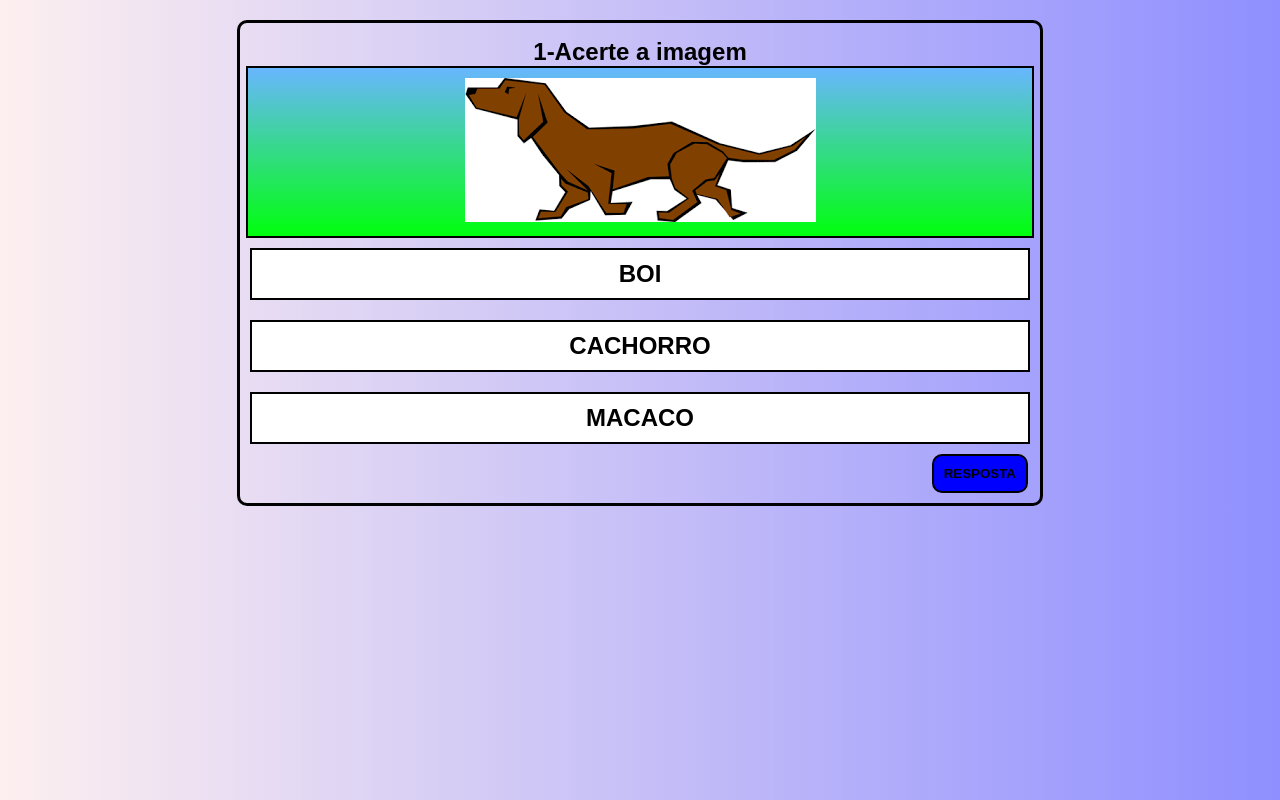
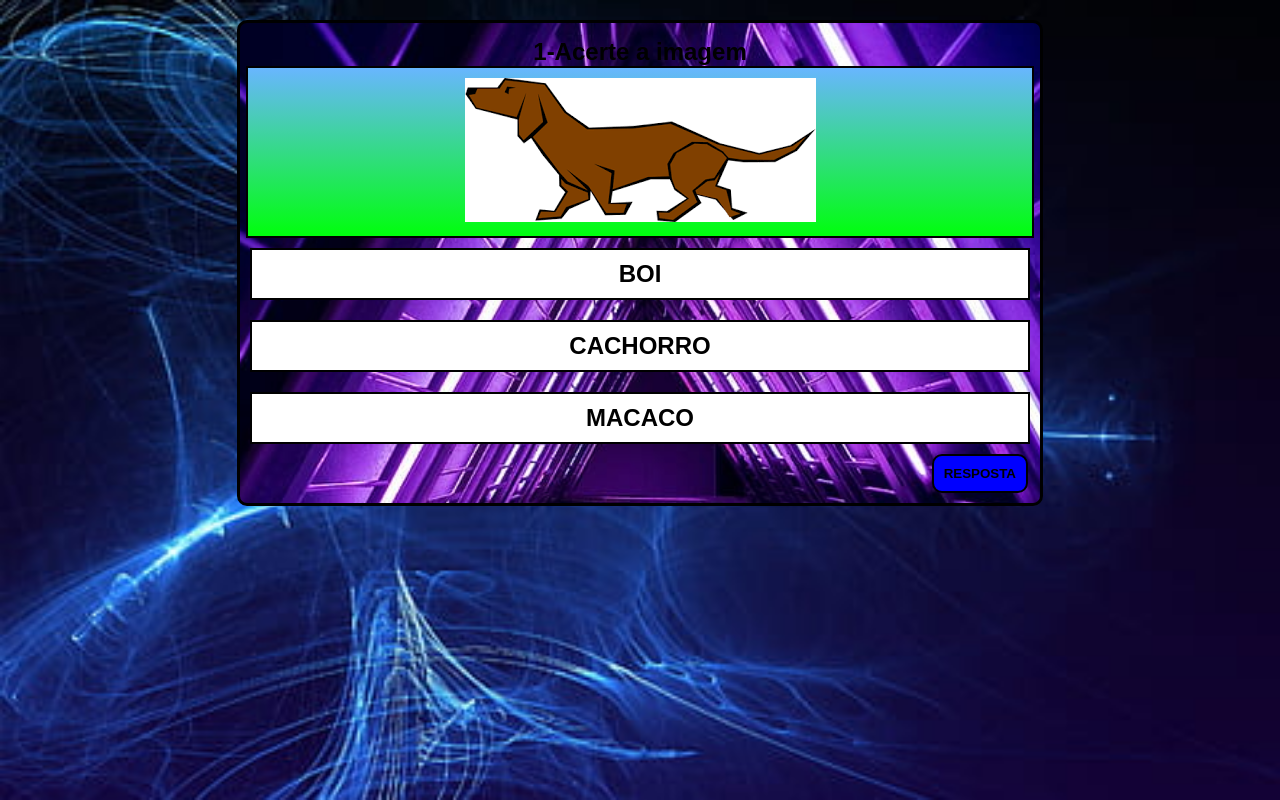
Before and after one commit to lias-alves/acerte-imagem, a plain HTML site: page index.html in a window 1280 px wide. Drawn offline with Linux system fonts and the light colour scheme.

Commit message:
atualizei

```diff
--- a/css/stylo.css
+++ b/css/stylo.css
@@ -17,13 +17,19 @@
 
 
 body{
-    background-image: linear-gradient(to right, rgba(250, 212, 212, 0.363),rgba(0, 0, 255, 0.438));
+    background: black url('../img/11.jpg') center center no-repeat fixed;
+    background-size: cover;
     font-family: var(--fonte-padrao);
     margin-top: 20px;
     color: var(--cor5);
 }
 
 main{
+    background-image: url('../img/7.jpg');
+    background-position: center center;
+    background-attachment: fixed;
+    background-repeat: no-repeat;
+    background-size: cover;
     padding-top: 15px;
     max-width: 800px;
     height: 100%;
```
Also changed, not shown: img/10.jpg (added), img/11.jpg (added), img/6.jpg (added), img/7.jpg (added).
